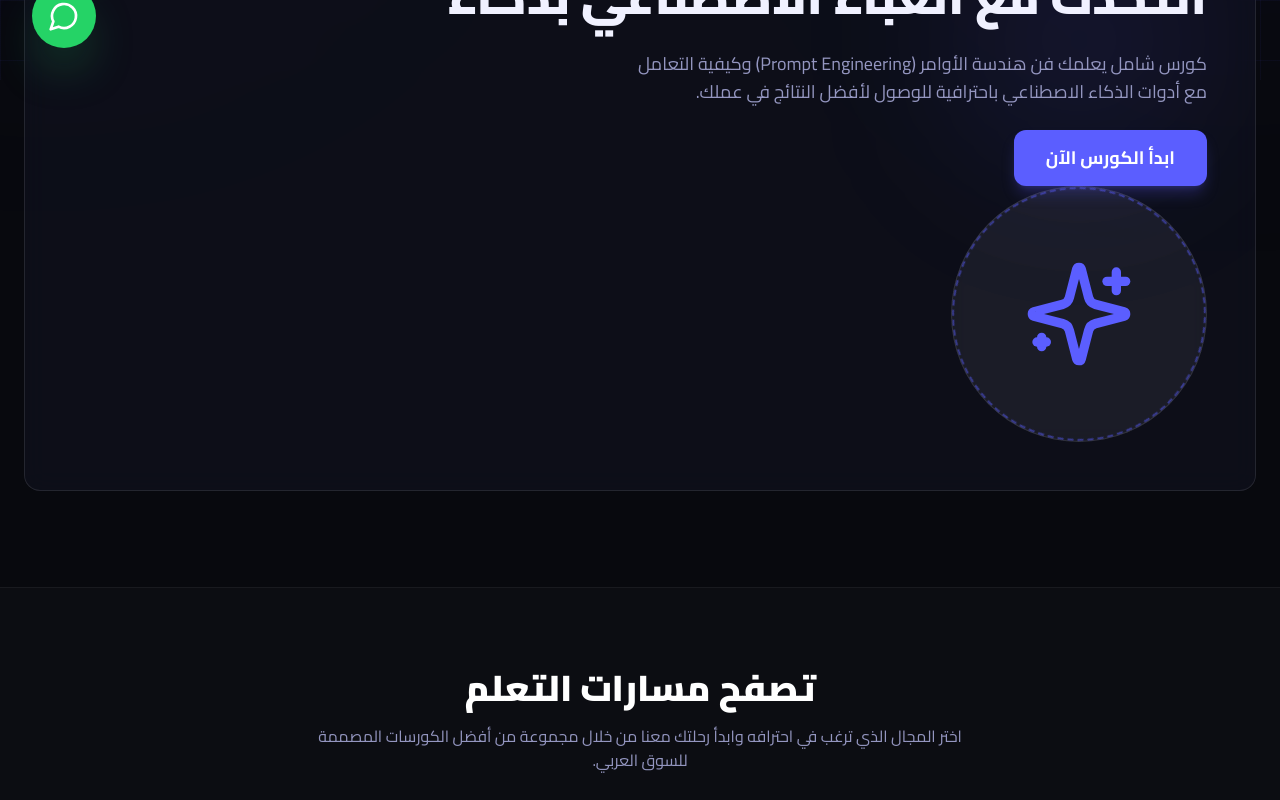
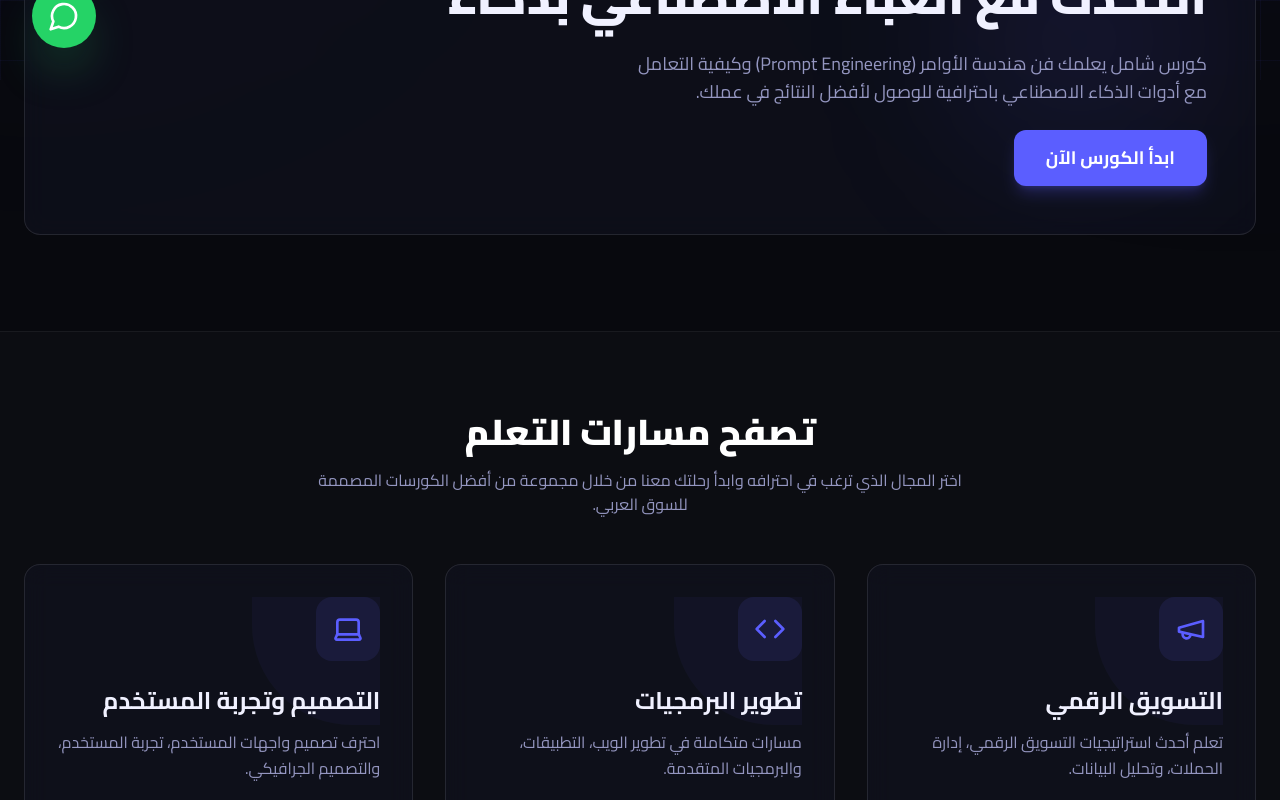
Before and after one commit to esela17/ztyx_web, a Next.js app: page /learn in a window 1280 px wide. Shown: the part 720-1520 px from the top of the page. Built offline with nearby package versions, Linux system fonts and the light colour scheme.

Commit message:
Remove out-of-place circle from Learn page

```diff
--- a/app/learn/page.tsx
+++ b/app/learn/page.tsx
@@ -120,11 +120,6 @@ export default function LearnPage() {
                   ابدأ الكورس الآن
                 </a>
               </div>
-
-              <div className="flex-shrink-0 w-48 h-48 md:w-64 md:h-64 relative flex items-center justify-center bg-white/5 backdrop-blur-sm rounded-full border border-white/10 group">
-                 <div className="absolute inset-0 rounded-full border-2 border-[#5B5EFF]/50 border-dashed animate-[spin_10s_linear_infinite]" />
-                 <Sparkles className="w-20 h-20 md:w-28 md:h-28 text-[#5B5EFF] group-hover:scale-110 transition-transform duration-500" />
-              </div>
             </GlassCard>
           </motion.div>
         </div>
```
